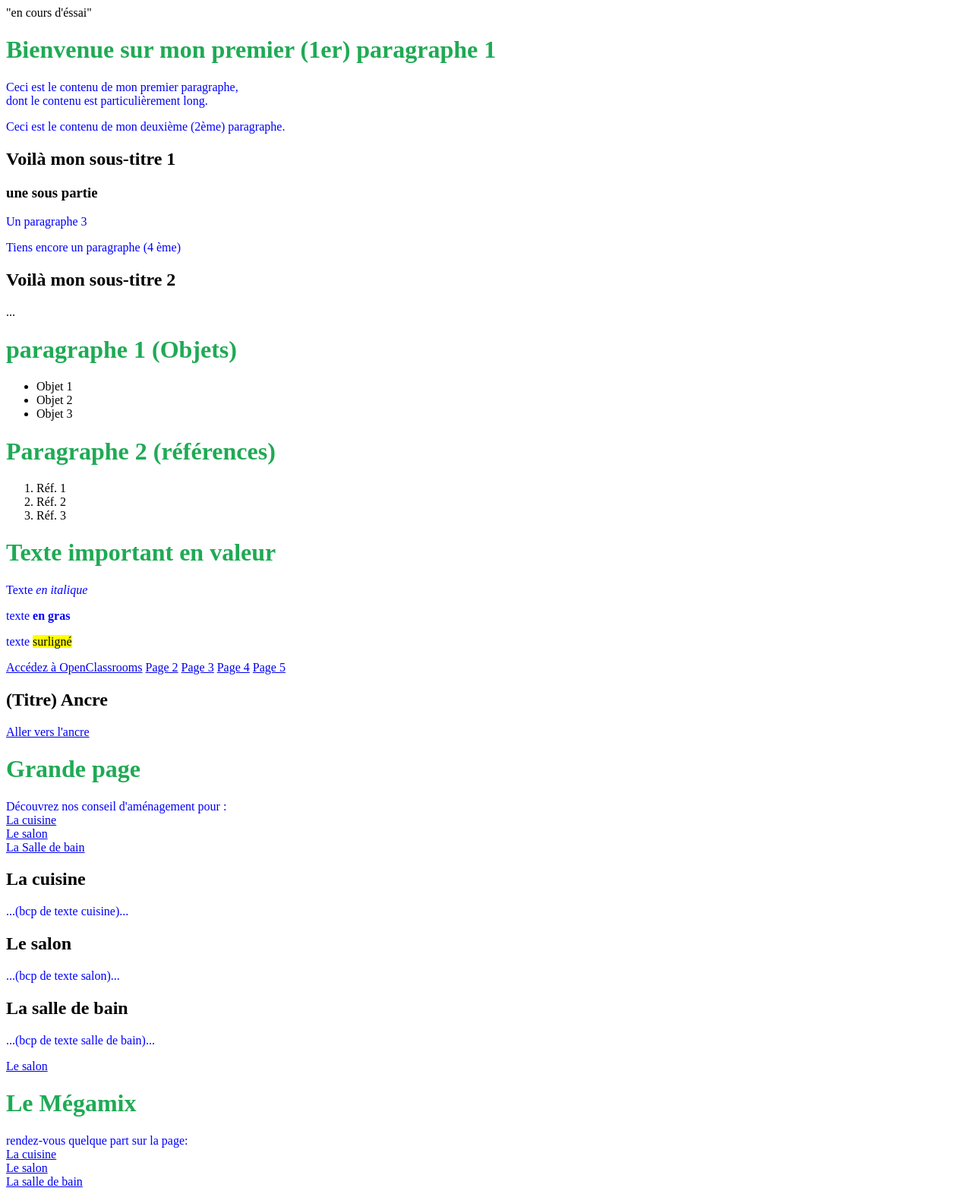
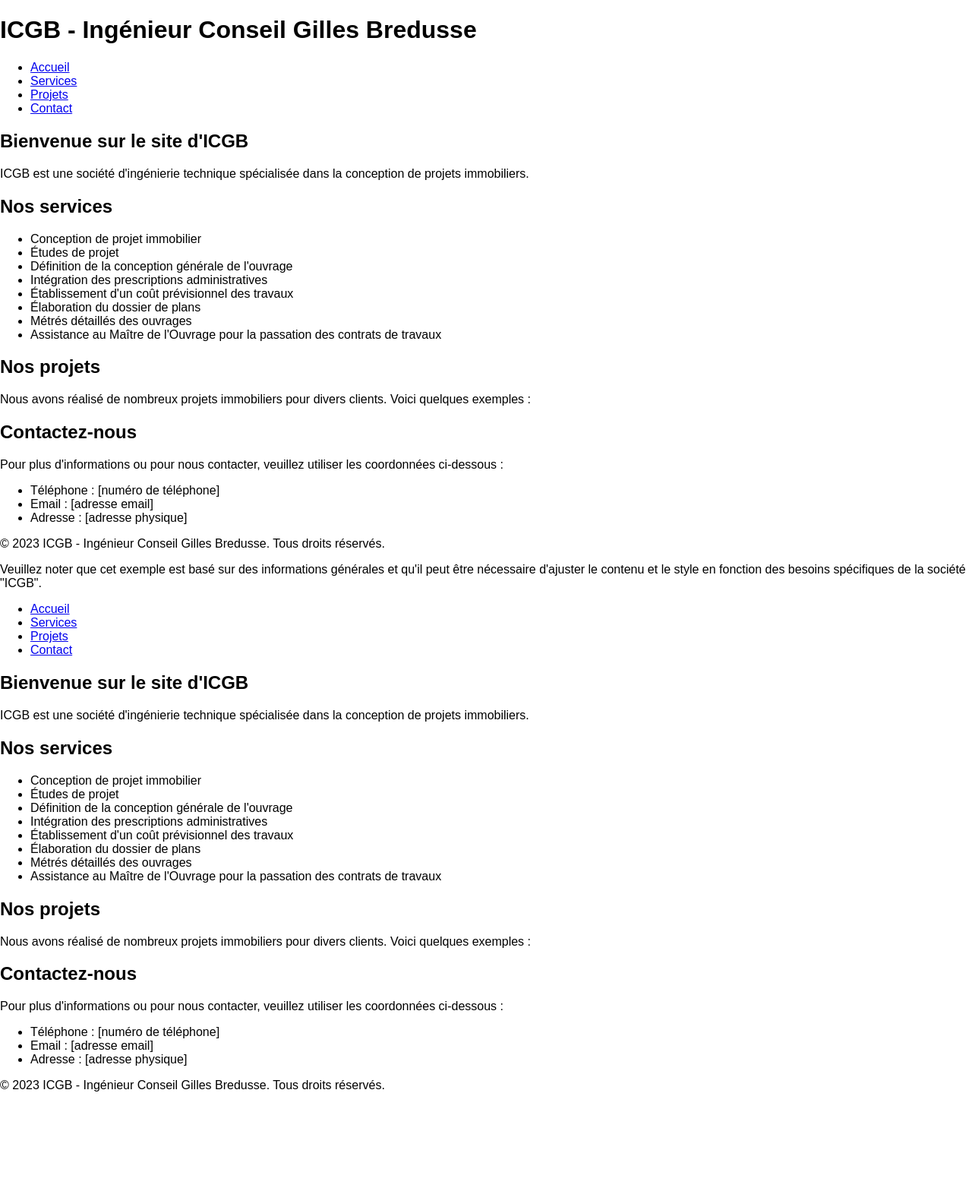
Before and after one commit to Gillou06250/VSgithub, a plain HTML site: page index.html in a window 1280 px wide. Shown: the top 1568 px of the page at 76% size. After the commit the page ends 1454 px from the top, so only its background shows below. Drawn offline with Linux system fonts and the light colour scheme.

Commit message:
nouveau site

```diff
--- a/index.html
+++ b/index.html
@@ -1,162 +1,124 @@
 <!DOCTYPE html>
-<html lang="fr">
+<html>
+<head>
+  <meta charset="UTF-8">
+  <title>Site ICGB</title>
+  <style>
+    /* Styles CSS */
+    body {
+      font-family: Arial, sans-serif;
+      margin: 0;
+      padding: 0;
+    }
+    /* Autres styles... */
+  </style>
+</head>
+<body>
+  <header>
+    <h1>ICGB - Ingénieur Conseil Gilles Bredusse</h1>
+  </header>
 
-<head>
-    <meta charset ="utf-8" >
-    <title>Ma création</title>
+  <nav>
+    <ul>
+      <li><a href="#accueil">Accueil</a></li>
+      <li><a href="#services">Services</a></li>
+      <li><a href="#projet">Projets</a></li>
+      <li><a href="#contact">Contact</a></li>
+    </ul>
+  </nav>
 
-    <!-- link href="="/style.css rel="stylesheet" / -->
-    <link href="style.css" rel="stylesheet">
-</head>
+  <section id="accueil">
+    <h2>Bienvenue sur le site d'ICGB</h2>
+    <p>ICGB est une société d'ingénierie technique spécialisée dans la conception de projets immobiliers.</p>
+    <!-- Autres contenus de la section... -->
+  </section>
 
-<body>
- "en cours d'éssai"
+  <section id="services">
+    <h2>Nos services</h2>
+    <ul>
+      <li>Conception de projet immobilier</li>
+      <li>Études de projet</li>
+      <li>Définition de la conception générale de l'ouvrage</li>
+      <li>Intégration des prescriptions administratives</li>
+      <li>Établissement d'un coût prévisionnel des travaux</li>
+      <li>Élaboration du dossier de plans</li>
+      <li>Métrés détaillés des ouvrages</li>
+      <li>Assistance au Maître de l'Ouvrage pour la passation des contrats de travaux</li>
+      <!-- Autres services... -->
+    </ul>
+  </section>
+
+  <section id="projet">
+    <h2>Nos projets</h2>
+    <p>Nous avons réalisé de nombreux projets immobiliers pour divers clients. Voici quelques exemples :</p>
+    <!-- Liste des projets avec descriptions... -->
+  </section>
+
+  <section id="contact">
+    <h2>Contactez-nous</h2>
+    <p>Pour plus d'informations ou pour nous contacter, veuillez utiliser les coordonnées ci-dessous :</p>
+    <ul>
+      <li>Téléphone : [numéro de téléphone]</li>
+      <li>Email : [adresse email]</li>
+      <li>Adresse : [adresse physique]</li>
+    </ul>
+  </section>
+
+  <footer>
+    <p>&copy; 2023 ICGB - Ingénieur Conseil Gilles Bredusse. Tous droits réservés.</p>
+  </footer>
 </body>
+</html>
+Veuillez noter que cet exemple est basé sur des informations générales et qu'il peut être nécessaire d'ajuster le contenu et le style en fonction des besoins spécifiques de la société "ICGB".
 
-<body> <!-- SYNTAXE COMMENTAIRE --> </body>
+<nav>
+    <ul>
+      <li><a href="#accueil">Accueil</a></li>
+      <li><a href="#services">Services</a></li>
+      <li><a href="#projet">Projets</a></li>
+      <li><a href="#contact">Contact</a></li>
+    </ul>
+  </nav>
 
-<body>
-   <h1>Bienvenue sur mon premier (1er) paragraphe 1</h1>
-   <!-- Vous pouvez voir qu'ici, le texte revient à la ligne sans changer de paragraphe -->
-   <p>Ceci est le contenu de mon premier paragraphe, <br>dont le contenu est particulièrement long.</p>
-   <!-- Alors qu'ici, on saute une ligne pour créer un nouveau paragraphe -->
-   <p>Ceci est le contenu de mon deuxième (2ème) paragraphe.</p>
-   <h2>Voilà mon sous-titre 1</h2>
-   <h3>une sous partie</h3>
-   <p>Un paragraphe 3</p>
-   <p>Tiens encore un paragraphe (4 ème)</p>
-   <h2>Voilà mon sous-titre 2</h2>
-   ...
-</body>
+  <section id="accueil">
+    <h2>Bienvenue sur le site d'ICGB</h2>
+    <p>ICGB est une société d'ingénierie technique spécialisée dans la conception de projets immobiliers.</p>
+    <!-- Autres contenus de la section... -->
+  </section>
 
-<body>
-  <h1>paragraphe 1 (Objets)</h1>
-      <!-- Liste dans les balises avec "Liste (à puces) non ordoinnée" <ul> </ul>  ou  "Liste (numérotée) ordonnée" <ol> </ol> -->
-    <ul>  <!-- Liste (à puces) non ordoinnée" <ul> </ul> -->
-       <!-- éléments d'une liste avec <li> </li> -->
-        <li>Objet 1</li>
-        <li>Objet 2</li>
-        <li>Objet 3</li>
-    </ul>
+  <section id="services">
+    <h2>Nos services</h2>
+    <ul>
+        <li>Conception de projet immobilier</li>
+        <li>Études de projet</li>
+        <li>Définition de la conception générale de l'ouvrage</li>
+        <li>Intégration des prescriptions administratives</li>
+        <li>Établissement d'un coût prévisionnel des travaux</li>
+        <li>Élaboration du dossier de plans</li>
+        <li>Métrés détaillés des ouvrages</li>
+        <li>Assistance au Maître de l'Ouvrage pour la passation des contrats de travaux</li>
+        <!-- Autres services... -->
+      </ul>
+    </section>
+    <section id="projet">
+        <h2>Nos projets</h2>
+        <p>Nous avons réalisé de nombreux projets immobiliers pour divers clients. Voici quelques exemples :</p>
+        <!-- Liste des projets avec descriptions... -->
+      </section>
 
-    <h1>Paragraphe 2 (références)</h1>
-      <ol> <!-- Liste (numérotée) ordonnée" <ol> </ol> -->
-         <li>Réf. 1</li>
-         <li>Réf. 2</li>
-         <li>Réf. 3</li>
-      </ol>
-</body>
+      <section id="contact">
+        <h2>Contactez-nous</h2>
+        <p>Pour plus d'informations ou pour nous contacter, veuillez utiliser les coordonnées ci-dessous :</p>
+        <ul>
+          <li>Téléphone : [numéro de téléphone]</li>
+          <li>Email : [adresse email]</li>
+          <li>Adresse : [adresse physique]</li>
+        </ul>
+      </section>
 
-<body>
-  <h1>Texte important en valeur</h1>
-    <p>Texte <em>en italique</em></p>
-    <p>texte <strong>en gras</strong></p>
-    <p>texte <mark>surligné</mark></p>
-</body>
-
-<body>
-  <!--Créez un lien hypertexte vers l'URL d'une page disponible sur internet-->
-    <!--(UN LIEN ABSOLU: il indique une adresse complète.)-->
-    <a href="https://openclassrooms.com/fr/">Accédez à OpenClassrooms</a>
-
-  <!--Créez un lien hypertexte d'une page à une autre sur votre site -->
-    <!--(UN LIEN RELATIF)  il indique où trouver notre fichier HTML. -->
-    <!-- [1] les deux pages sont situées dans un même dossier en local-->
-    <!--écrire comme cible du lien hypertexte le nom du fichier vers lequel on veut amener, ex:le fichier nommé "page2.html". -->
-    <!--Si on veut aller de la page 1 à la page 2, écrire dans le fichier de "page1.html":-->
-    <a href="page2.html">Page 2</a> <!--deux pages sont situées dans un même dossier en local-->
-
-    <!-- [2] les deux pages sont situées dans deux dossiers différents en local -->
-    <!--Si on veut créer un fichier page 3 et le déplacer dans un autre dossier, ex: un dossier "/contenu" -->
-    <!-- indiquer le chemin à suivre pour trouver ce fichier : -->
-    <a href="contenu/page3.html">Page 3</a>
-
-    <!--s'il y a plusieurs sous-dossiers, on écrira  -->
-    <a href="contenu/autredossier/page4.html">Page 4</a>
-
-    <!--Si votre fichier cible est placé dans un dossier qui se trouve “plus haut” dans l'arborescence,-->
-    <!--il faut écrire deux points  .. -->
-    <a href="../page5.html">Page 5</a>
-</body>
-
-<body>
-  <!--Créez une ANCRE avec les attributs'id'et'href'-->
-  <!--rajouter l'attribut 'id'  à n'imorte quelle balise qui va servir de REPERE -->
-  <!--ajouter l'attribut'id'suivi de'='pour donner un nom à l'ANCRE entre" "-->
-  <h2 id="MON ANCRE">(Titre) Ancre</h2>
-
-  <!-- [1] l'ANCRE est plus bas sur la même page, créer un lien avec l'attribut'href' -->
-  <a href="#MON ANCRE">Aller vers l'ancre</a>
-   <!-- Exemple-->
-    <h1>Grande page</h1>
-    <p>
-    Découvrez nos conseil d'aménagement pour :<br>
-    <a href="#cuisine">La cuisine</a><br>
-    <a href="#salon">Le salon</a><br>
-    <a href="#salledeau">La Salle de bain</a><br>
-    </p>
-
-    <h2 id="cuisine">La cuisine</h2>
-    <p>...(bcp de texte cuisine)...</p>
-    <h2 id="salon">Le salon</h2>
-    <p>...(bcp de texte salon)...</p>
-    <h2 id="salledeau">La salle de bain</h2>
-    <p>...(bcp de texte salle de bain)...</p>
- <!-- [2] l'ancre est située dans une autre page-->
- <!--tape le nom de la page cible avant le dièse # et enfin le nom de l'ancre :-->
-    <a href="index.html#salon">Le salon</a>
-
- <!-- Voici une nouvelle page qui contient trois liens, -->
- <!-- chacun amenant vers une des ancres de la page de l'exemple précédent : -->
-   <h1>Le Mégamix</h1>
-   <p>
-    rendez-vous quelque part sur la page: <br>
-       <a href="index.html#cuisine">La cuisine</a><br>
-       <a href="index.html#salon">Le salon</a><br>
-       <a href="index.html#salldeau">La salle de bain</a><br>
-   </p>
-
-<!--LES LIENS -->
-<!--possible de configurer un lien pour qu'il ait un comportement un peu particulier. -->
-<!-- target="_blank"  fait en sorte que le lien hypertexte ouvre un nouvel onglet : -->
-  <p>Bonjour, souhaitez vous apprendre sur <a href="https://openclassrooms.com"
-  target="_blank">OpenClassrooms</a> ?</p>
-  <!--href="mailto:NOMDUMAIL@MAIL.COM" crée un lien hypertexte qui ouvre la boîte mail avec un nouveau message vide. -->
-  <!--href="NOMDEFICHIER.EXTENSION"  crée un lien hypertexte qui permet de télécharger un fichier que vous avez placé au préalable
-  dans le même dossier que votre page web. -->
-</body>
-
-
-<body> <!--Insérez une image-->
-  <!--Insérez une image avec la balise orpheline <img> -->
-  <!-- la balise  <img>  doit être accompagnée de deux attributs :-->
-  <!-- (1) src  : cet attribut permet d'indiquer la source de l'image.-->
-    <!--avec un chemin absolu si l'image vient d'internet-->
-    <!--utiliser un chemin absolu pour indiquer la source d'une image
-      lorsque celle-ci est en ligne, sur un site, ou qu'elle est hérbergée sur le web.
-      On copie colle donc simplement l'URL de l'image.
-      ou avec un chemin relatif si l'image est en local sur votre ordinateur
-      ou avec un chemin relatif si l'image est en local sur votre ordinateur-->
-    <!--Si l'image est dans un sous-dossier nommé images: src="images/logo.jpg"-->
-    <!--  <p><img src="images/LogoICGB.jpg"></p> -->
-
- <!--(2)  alt  : cet attribut permet de donner à l'image une description alternative.-->
-    <!--Ajoutez l'attribut'alt'pour donner à l'image une description alternative -->
-    <p><img src="images/LogoICGB.jpg" alt="Logo" /></p>
-
- <!--Ajoutez une infobulle avec l'attribut: ''title' et taille 'width'-->
- <p><img src="images/LogoICGB.jpg" width="185Px" title="Logo" alt="Logo ICGB" /> </p>
-
- <!-- Créez une miniature cliquable-->
- <!--image très grosse, conseillé d'en afficher la miniature cliquable sur votre site
-  De cette manière vos pages web mettront moins de temps à s'afficher. Si vos visiteurs
-  souhaitent voir vos images en taille originale, ils n'auront qu'à cliquer dessus. -->
- <p>Vous souhaitez voir l'image dans sa talle d'origine ? Cliquez dessus !<br>
-    <a href="images/LogoICGB.jpg"><img src="images/LogoICGB_mini.jpg"
-    alt="Logo" title="Cliquez pour agrandir"></a>
-  </p>
-  <!-- Créez une miniature cliquable-->
- </body>
-
-
- </html>
+      <footer>
+        <p>&copy; 2023 ICGB - Ingénieur Conseil Gilles Bredusse. Tous droits réservés.</p>
+      </footer>
+    </body>
+    <!-- Annotation V2-->
+    </html>
```
Also changed, not shown: indexold.html (added, +162 -0 lines).
